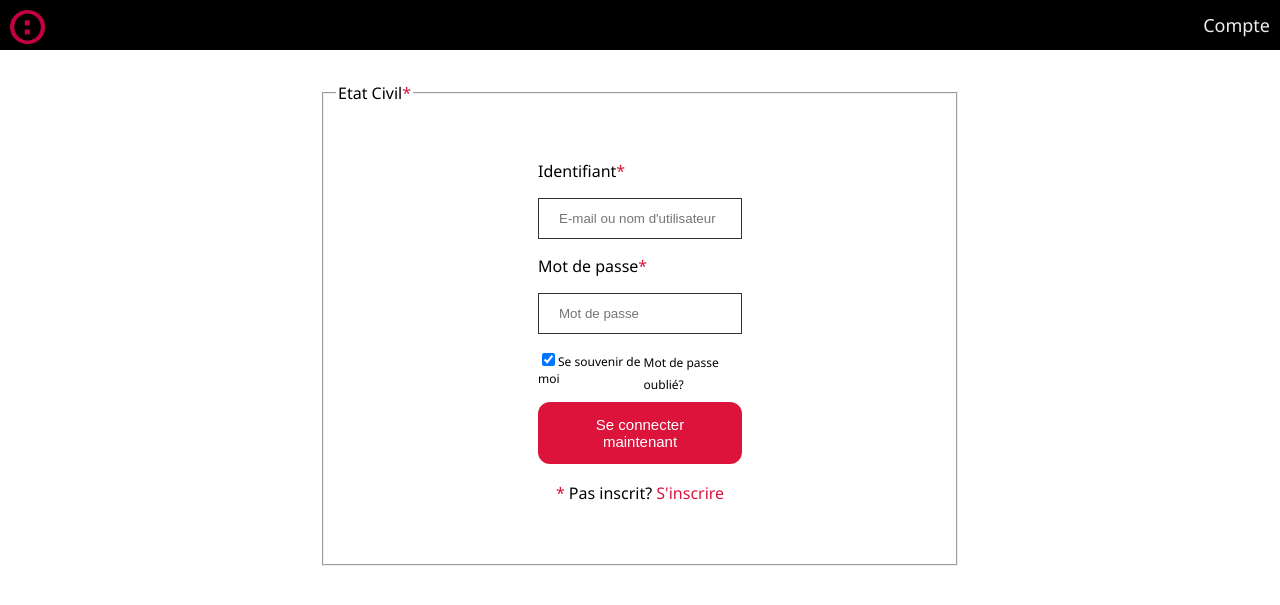
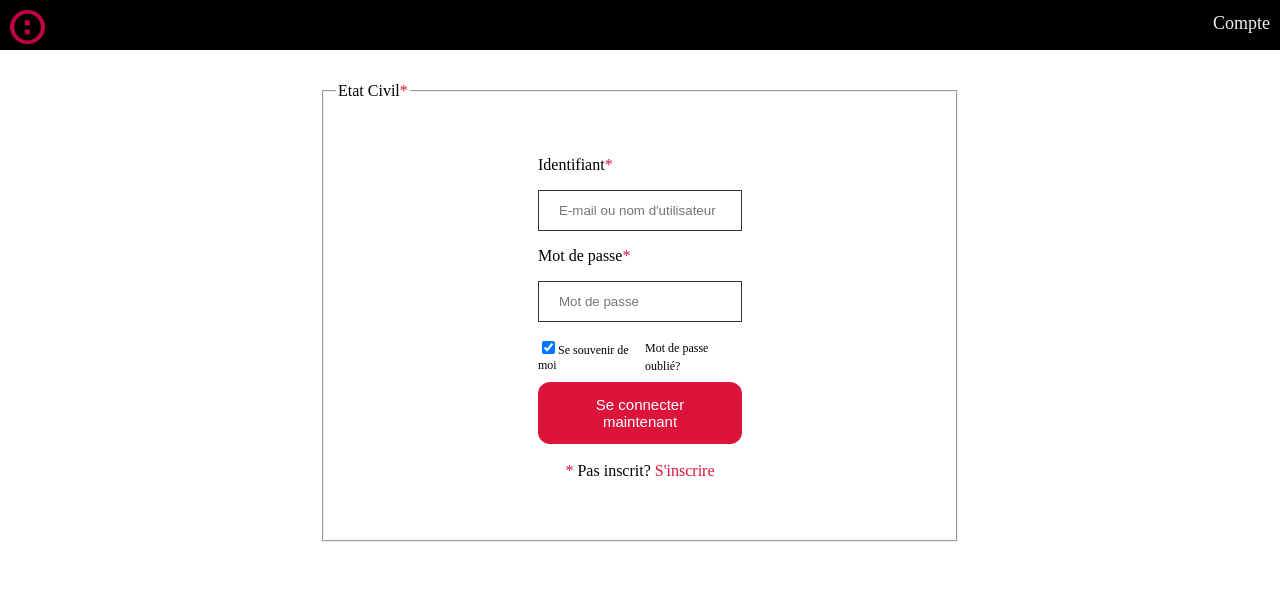
Before and after one commit to Linkels/Recrutement, a PHP site: page /Recrutement/connexion.php in a window 1280 px wide. Shown: the top 605 px of the page. Run offline with PHP 8.4, Linux system fonts and the light colour scheme.

```diff
--- a/css/connexion.css
+++ b/css/connexion.css
@@ -1,5 +1,4 @@
 body {
-    font-family: "Raleway", Arial, Helvetica, sans-serif;
     margin: 0;
     padding: 0;
 }
--- a/css/header.css
+++ b/css/header.css
@@ -4,7 +4,6 @@
 
 body {
   margin: 0px;
-  font-family: 'segoe ui';
 }
 
 .nav {
```
